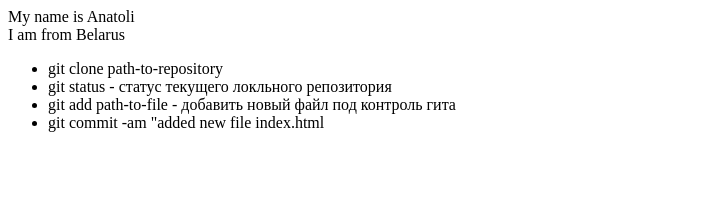
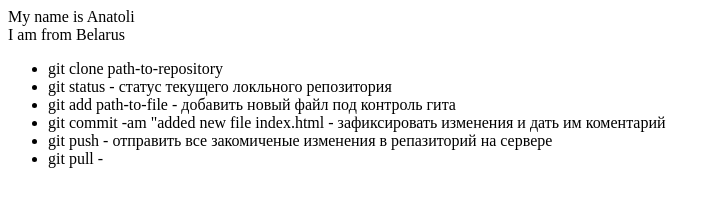
Before and after one commit to Tolik0289/git-lesson, a plain HTML site: page index.html in a window 1280 px wide. Shown: the whole page, without its empty margins (0-721 px from the left). Drawn offline with Linux system fonts and the light colour scheme.

Commit message:
added new file index.html

```diff
--- a/index.html
+++ b/index.html
@@ -6,6 +6,8 @@
         <li>git clone path-to-repository</li>
         <li>git status - статус текущего локльного репозитория</li>
         <li>git add path-to-file - добавить новый файл под контроль гита</li>
-        <li>git commit -am "added new file index.html</li>
+        <li>git commit -am "added new file index.html - зафиксировать изменения и дать им коментарий</li>
+        <li>git push - отправить все закомиченые изменения в репазиторий на сервере</li>
+        <li>git pull - </li>
     </ul>
 </div>
```
